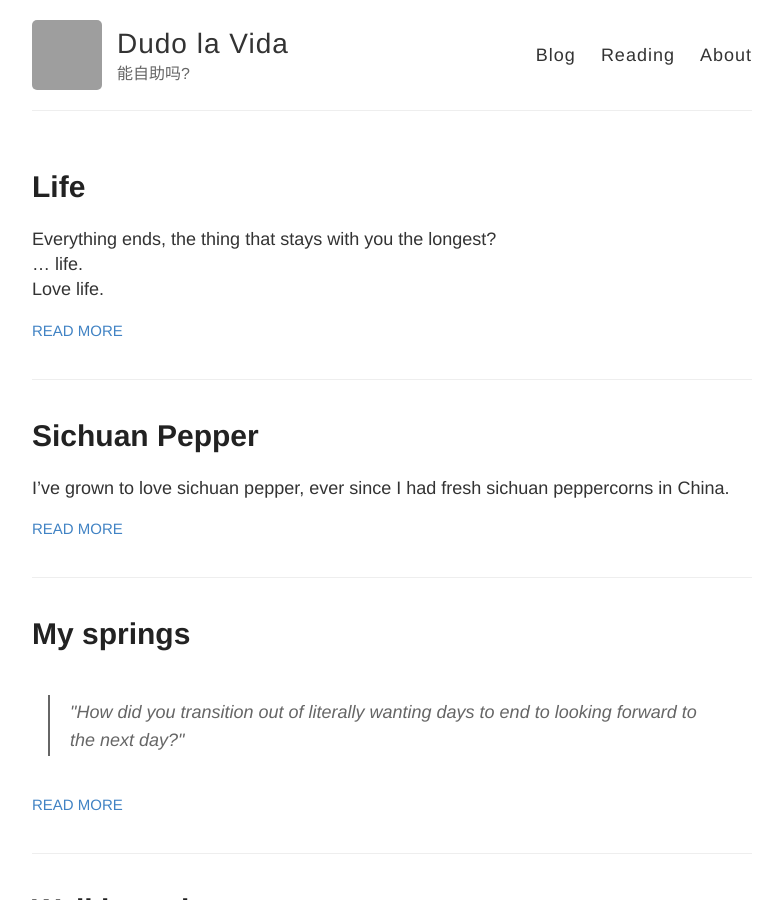
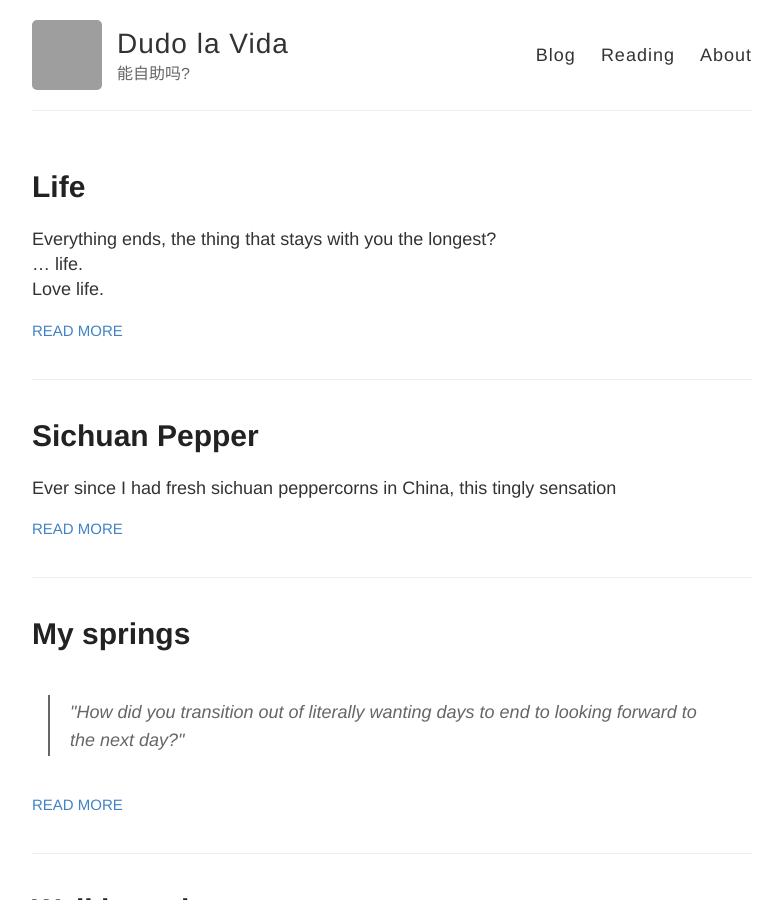
Before and after one commit to dudolavida/dudolavida.github.io, a Jekyll site: the page built from index.html, in a window 1280 px wide and 900 px high. Shown: the whole window, without its empty margins (248-1030 px from the left). Built offline with Jekyll 4.4.1, drawn with Linux system fonts in a browser that asks for light colours; grey boxes are pictures that could not be loaded.

Commit message:
to fix jpg link

```diff
--- a/_posts/2021-03-06-Sichuan-peppercorns.md
+++ b/_posts/2021-03-06-Sichuan-peppercorns.md
@@ -5,9 +5,9 @@
 tags: ingredients
 ---
 
-I've grown to love sichuan pepper, ever since I had fresh sichuan peppercorns in China.
+Ever since I had fresh sichuan peppercorns in China, this tingly sensation
 
-![Sichuan peppercorns （花椒）in Beijing](https://imgur.com/a/r7ssoWs)
+![Sichuan peppercorns （花椒）in Beijing](https://i.imgur.com/2V4m6Ev.jpg)
 
 Peppercorns are pretty awesome and they numb your mouth. Combine this with being tipsy and you've got yourself an intersting combination of feelings. We liked them so much we asked for more 😂And they were so exotic to us, we worried they might be precious and they wouldn't give us more 😅. Soon all our mouths were numb 😋
 
```
